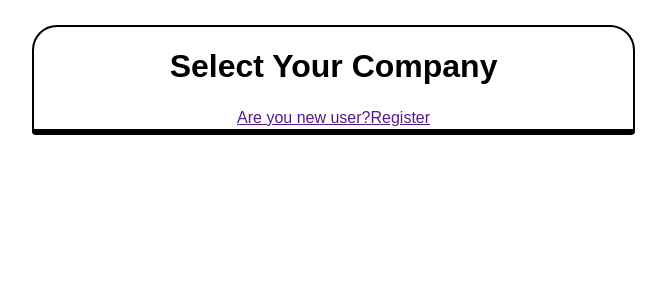
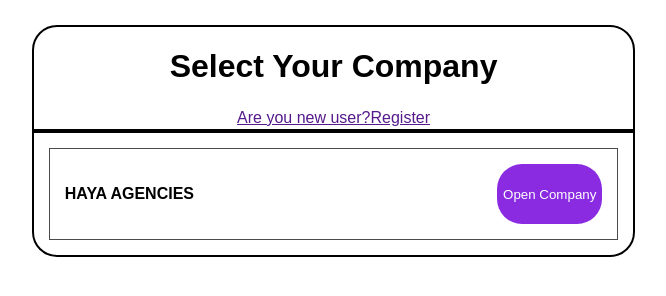
Before and after one commit to rishan3433/MainAppTrial, a plain HTML site: page index.html in a window 1280 px wide. Shown: the whole page, without its empty margins (147-813 px from the left). Drawn offline with Linux system fonts and the light colour scheme.

Commit message:
Company view

```diff
--- a/CSS/style.css
+++ b/CSS/style.css
@@ -38,3 +38,16 @@ body{
     border: 2px solid;
     transition: 5s;
 }
+.Comapynm{
+    display: flex;
+    justify-content: space-between;
+    border: 1px solid rgb(75, 75, 75);
+    padding: 15px;
+    margin: 15px;
+}
+.Comapynm button{
+    background-color: blueviolet;
+    color: #FFFF;
+    border-radius: 25px;
+    border: 1px;
+}
--- a/index.html
+++ b/index.html
@@ -27,6 +27,14 @@
 
         <div class="companyList">
 
+            <div class="Comapynm">
+
+                <h4>HAYA AGENCIES</h4>
+
+                <Button>Open Company</Button>
+
+            </div>
+
         </div>
 
     </div>
```
